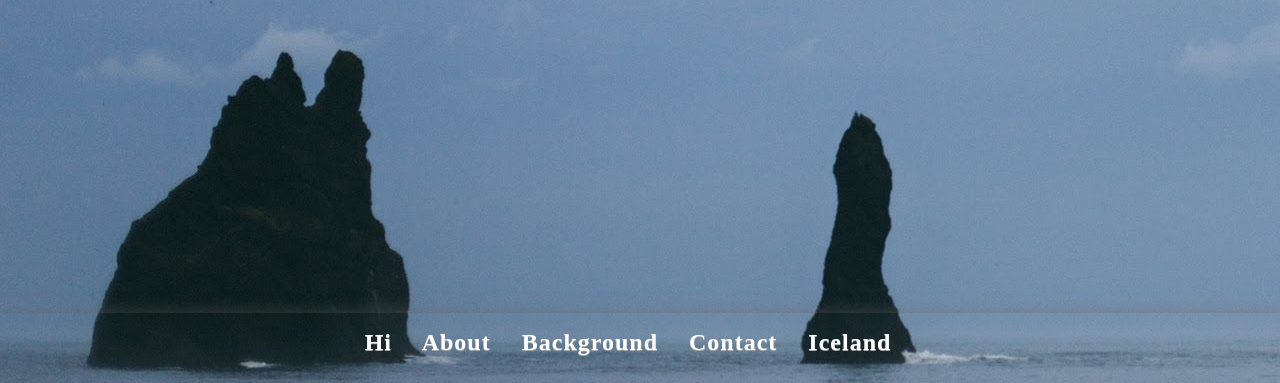
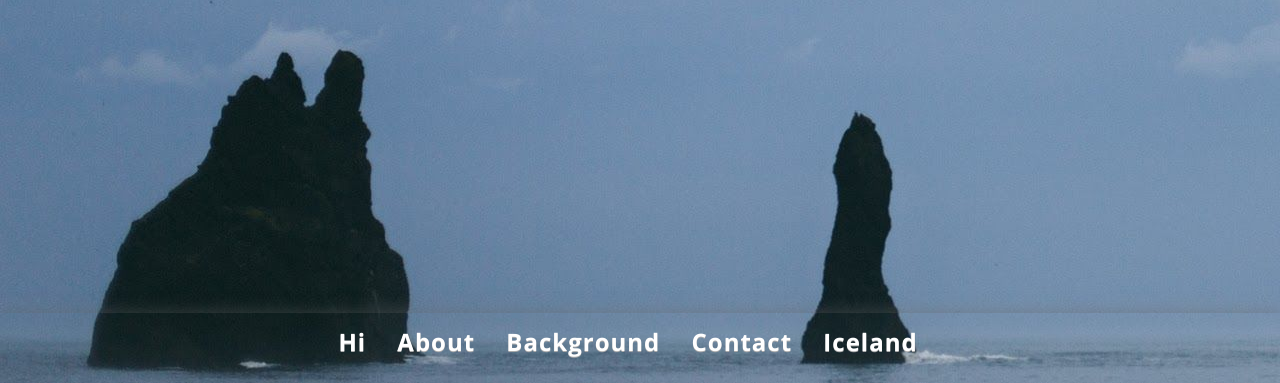
Before and after one commit to JillHibb/trevorhibblen.com, a website: page index.html in a window 1280 px wide. Shown: the part 417-800 px from the top of the page. Drawn offline with nearby package versions, Linux system fonts and the light colour scheme; some packages are replaced by stand-ins of ours; files that its build step writes are made by us from their sources; some icons are missing; a web font is replaced by a local one.

Commit message:
Changes fonts to google available fonts.

```diff
--- a/index.html
+++ b/index.html
@@ -2,7 +2,8 @@
 <html lang='eng'>
 <meta charset='UTF-8'>
 <head>
-  <link href="//fonts.googleapis.com/css?family=Nunito:300,400" rel="stylesheet" type="text/css">
+  <link href='https://fonts.googleapis.com/css?family=Open+Sans:400,400italic,600,600italic,700,700italic' rel='stylesheet' type='text/css'>
+  <link href='https://fonts.googleapis.com/css?family=Raleway:400' rel='stylesheet' type='text/css'>
   <link href="//netdna.bootstrapcdn.com/bootstrap/3.0.0/css/bootstrap.min.css" rel="stylesheet">
   <link href="//netdna.bootstrapcdn.com/bootstrap/3.0.0/css/bootstrap-glyphicons.css" rel="stylesheet">
   <link href='site.min.css?v1' rel='stylesheet'/>
--- a/site.less
+++ b/site.less
@@ -1,17 +1,6 @@
-@font-face {
-  font-family: 'museo-slab';
-  src: url('http://mtmrecognition.s3.amazonaws.com/public/fonts/museo_slab_300-webfont.eot');
-  src: url('http://mtmrecognition.s3.amazonaws.com/public/fonts/museo_slab_300-webfont.eot?#iefix') format('embedded-opentype'),
-  url('http://mtmrecognition.s3.amazonaws.com/public/fonts/museo_slab_300-webfont.woff') format('woff'),
-  url('http://mtmrecognition.s3.amazonaws.com/public/fonts/museo_slab_300-webfont.ttf') format('truetype'),
-  url('http://mtmrecognition.s3.amazonaws.com/public/fonts/museo_slab_300-webfont.svg#museo_slab300') format('svg');
-  font-weight: normal;
-  font-style: normal;
-}
-
 html,body {
   background:transparent;
-  font-family:'museo-slab','gotham' !important;
+  font-family:'Open Sans','sans-serif' !important;
   letter-spacing:1px;
   font-weight:bold;
   vertical-align:middle;
@@ -33,7 +22,7 @@ html, nav {
   background-image:url('sky.jpg');
 }
 h1,h2,h3,h4,h5,h6 {
-  font-family:'gotham' !important;
+  //font-family:'gotham' !important;
   font-weight:bold;
   letter-spacing:1px;
 }
@@ -167,6 +156,8 @@ nav {
     font-size:55px;
     color: #fff;
     text-shadow: 0px 1px 0px #2d2d2d;
+    font-family:Raleway,sans-serif;;
+    font-weight:400;
     //background-color:rgba(114, 127, 140, 0.1);
   }
   div {
```
